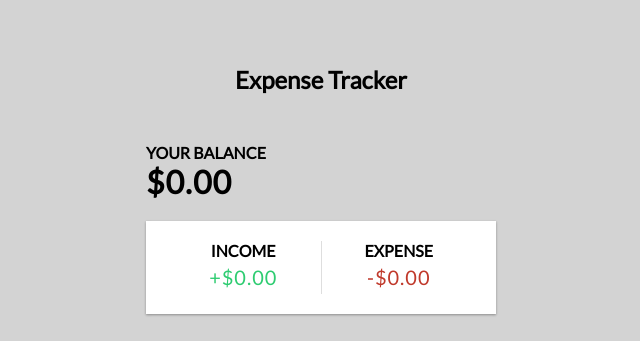
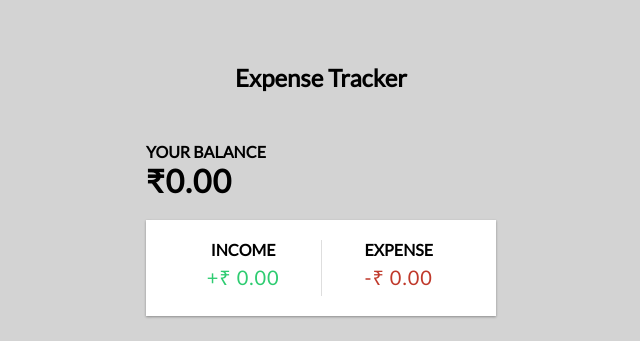
Before and after one commit to jkpatil123/project, a plain HTML site: page index.html in a window 1280 px wide. Shown: the top 341 px of the page, 319-959 px from the left. Drawn offline with Linux system fonts and the light colour scheme; a script that the page names is missing.

Commit message:
update html

```diff
--- a/index.html
+++ b/index.html
@@ -12,16 +12,16 @@
 
     <div class="container">
       <h4>Your Balance</h4>
-      <h1 id="balance">$0.00</h1>
+      <h1 id="balance">₹0.00</h1>
 
       <div class="inc-exp-container">
         <div>
           <h4>Income</h4>
-          <p id="money-plus" class="money plus">+$0.00</p>
+          <p id="money-plus" class="money plus">+₹ 0.00</p>
         </div>
         <div>
           <h4>Expense</h4>
-          <p id="money-minus" class="money minus">-$0.00</p>
+          <p id="money-minus" class="money minus">-₹ 0.00</p>
         </div>
       </div>
 
```
